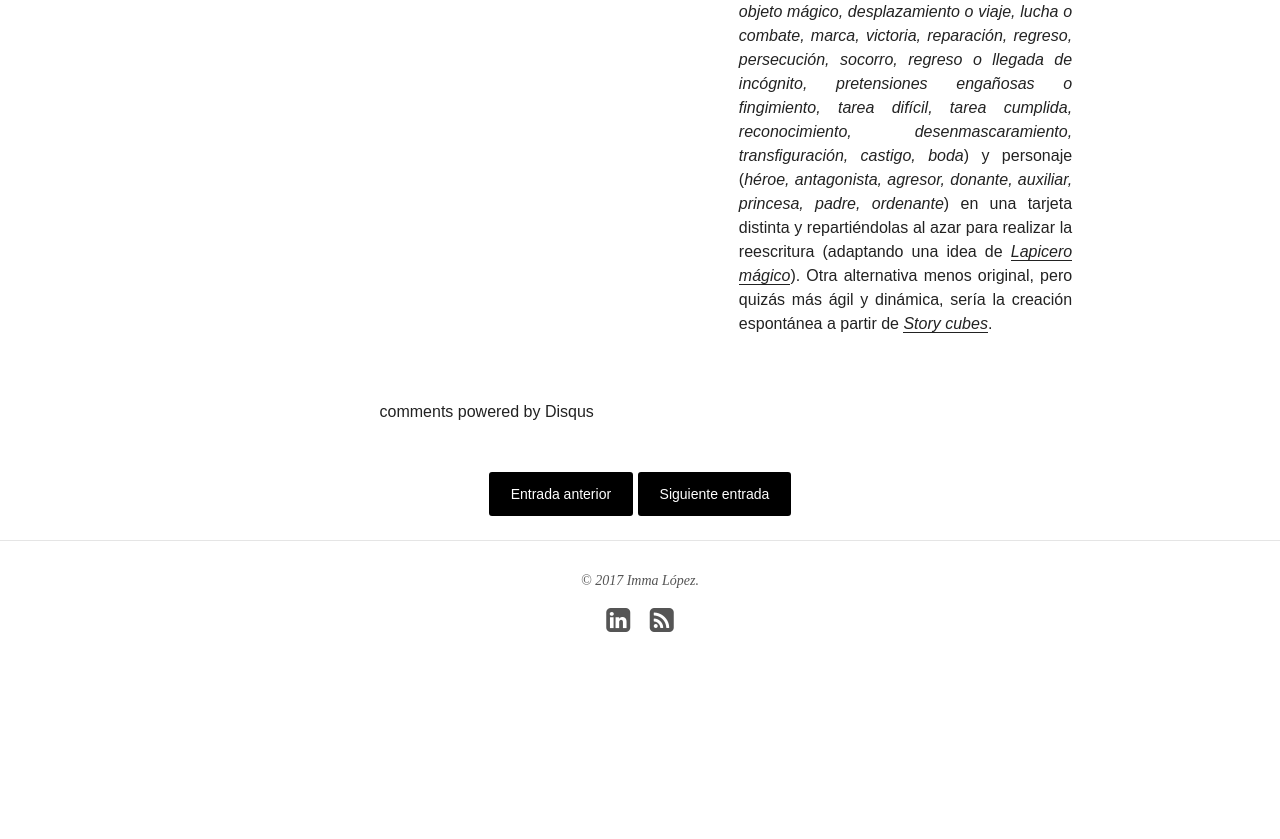
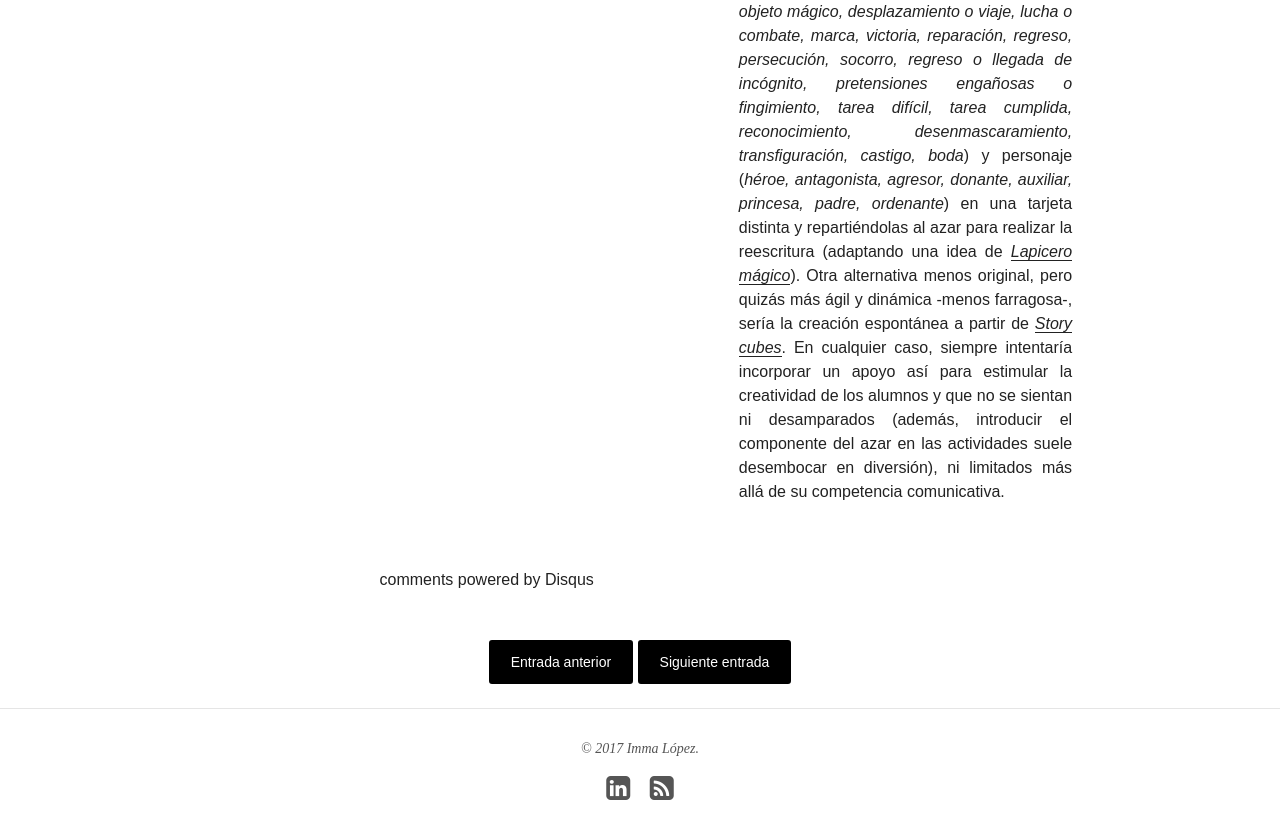
Before and after one commit to immalopez/immalopez.github.io, a Jekyll site: the page built from _posts/blog/2017-10-20-registro-de-aprendizaje-reflexivo.md, in a window 1280 px wide and 900 px high, scrolled down 10437 px. Shown: the top 839 px of the window. Built offline with Jekyll 4.4.1, drawn with Linux system fonts in a browser that asks for light colours; nearby versions of some CDN libraries; comment, search, counter and statistics services are not loaded; before the commit the page ends 11169 px from its top, so only the background shows below that.

Commit message:
Update 2017-10-20-registro-de-aprendizaje-reflexivo.md

```diff
--- a/_posts/blog/2017-10-20-registro-de-aprendizaje-reflexivo.md
+++ b/_posts/blog/2017-10-20-registro-de-aprendizaje-reflexivo.md
@@ -133,8 +133,8 @@
         A este respecto, mientras tratábamos el tema en clase, no pude evitar acordarme de una asignatura de mi grado que se llamaba «Temas y motivos literarios» y que versaba, en efecto, acerca de los tópicos recurrentes en la historia de la literatura y de sus numerosas reformulaciones, siempre vinculadas a un contexto sociocultural y político concreto.<br />
         En especial, me parece útil haber tenido que leer el <a href="http://blog.naomibardoff.com/2012/04/vladimir-propp-character-types.html"><u><i>Análisis morfológico del cuento</i> de Vladimir Propp</u></a>, dado que propone una <strong>sistematización</strong> bastante clara de las acciones (31) y los personajes (8) implicados en este tipo de narraciones populares, y que, simplificándola, podría servirnos no solo para brindar a nuestros alumnos algunos parámetros a los que aferrarse a la hora de meditar sobre los cuentos y llevar a cabo su reescritura, sino también para elaborar una <strong>rúbrica de evaluación</strong>, de forma similar a como lo hicimos con el género de la crítica cinematográfica.<br /><br />
         <img src="/images/propp.jpg" /><br /><br />
-        De hecho, podríamos jugar con estos elementos en el aula escribiendo cada acción (<i>alejamiento, prohibición, transgresión, interrogatorio, información, engaño, complicidad, fechoría, mediación, aceptación, partida, prueba, reacción, recibimiento de un objeto mágico, desplazamiento o viaje, lucha o combate, marca, victoria, reparación, regreso, persecución, socorro, regreso o llegada de incógnito, pretensiones engañosas o fingimiento, tarea difícil, tarea cumplida, reconocimiento, desenmascaramiento, transfiguración, castigo, boda</i>) y personaje (<i>héroe, antagonista, agresor, donante, auxiliar, princesa, padre, ordenante</i>) en una tarjeta distinta y repartiéndolas al azar para realizar la reescritura (adaptando una idea de <a href="http://lapiceromagico.blogspot.com.es/2010/12/escribir-cuentos-con-las-cartas-de.html?m=1"><i><u>Lapicero mágico</u></i></a>). Otra alternativa menos original, pero quizás más ágil y dinámica, sería la creación espontánea a partir de <a href="https://www.storycubes.com"><u><i>Story cubes</i></u></a>.
-        </td>
+        De hecho, podríamos jugar con estos elementos en el aula escribiendo cada acción (<i>alejamiento, prohibición, transgresión, interrogatorio, información, engaño, complicidad, fechoría, mediación, aceptación, partida, prueba, reacción, recibimiento de un objeto mágico, desplazamiento o viaje, lucha o combate, marca, victoria, reparación, regreso, persecución, socorro, regreso o llegada de incógnito, pretensiones engañosas o fingimiento, tarea difícil, tarea cumplida, reconocimiento, desenmascaramiento, transfiguración, castigo, boda</i>) y personaje (<i>héroe, antagonista, agresor, donante, auxiliar, princesa, padre, ordenante</i>) en una tarjeta distinta y repartiéndolas al azar para realizar la reescritura (adaptando una idea de <a href="http://lapiceromagico.blogspot.com.es/2010/12/escribir-cuentos-con-las-cartas-de.html?m=1"><i><u>Lapicero mágico</u></i></a>). Otra alternativa menos original, pero quizás más ágil y dinámica -menos farragosa-, sería la creación espontánea a partir de <a href="https://www.storycubes.com"><u><i>Story cubes</i></u></a>. En cualquier caso, siempre intentaría incorporar un apoyo así para estimular la creatividad de los alumnos y que no se sientan ni desamparados (además, introducir el componente del azar en las actividades suele desembocar en diversión), ni limitados más allá de su competencia comunicativa.
+      </td>
       </tr>
   </tbody>
 </table>
```
